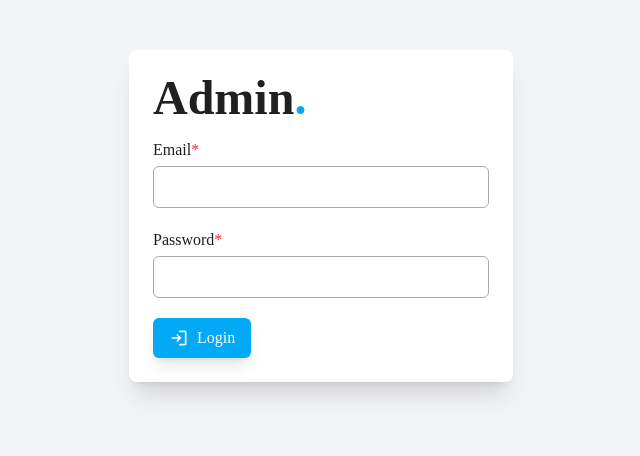
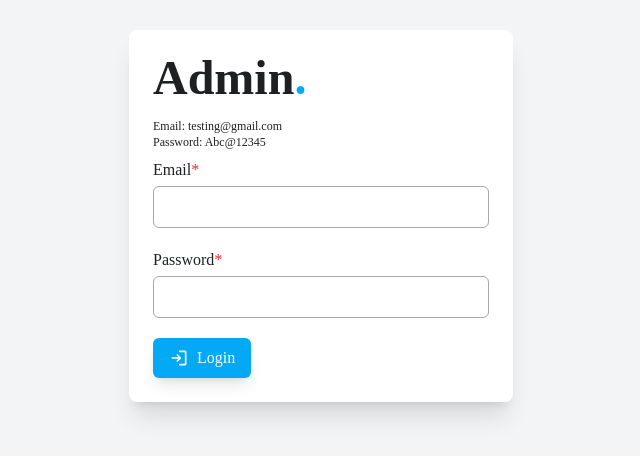
Before and after one commit to kang0408/Mini_CMS, a React (Vite) app in the folder Front_end/: page /auth/login in a window 1280 px wide. Shown: the part 184-640 px from the top of the page, without its empty margins (319-959 px from the left). Built offline with nearby package versions, Linux system fonts and the light colour scheme; no server answers.

Commit message:
feat(ui): add gmail and password infor in login page

```diff
--- a/Front_end/src/pages/Login.jsx
+++ b/Front_end/src/pages/Login.jsx
@@ -65,6 +65,8 @@ export default function Login() {
       <p className="font-bold text-5xl mb-4">
         Admin<span className="text-primary-500">.</span>
       </p>
+      <p className="text-xs">Email: testing@gmail.com </p>
+      <p className="text-xs mb-2">Password: Abc@12345</p>
       <Form data={formData} validater={validater} handleSubmit={submitForm}>
         <Input
           label={"Email"}
```
